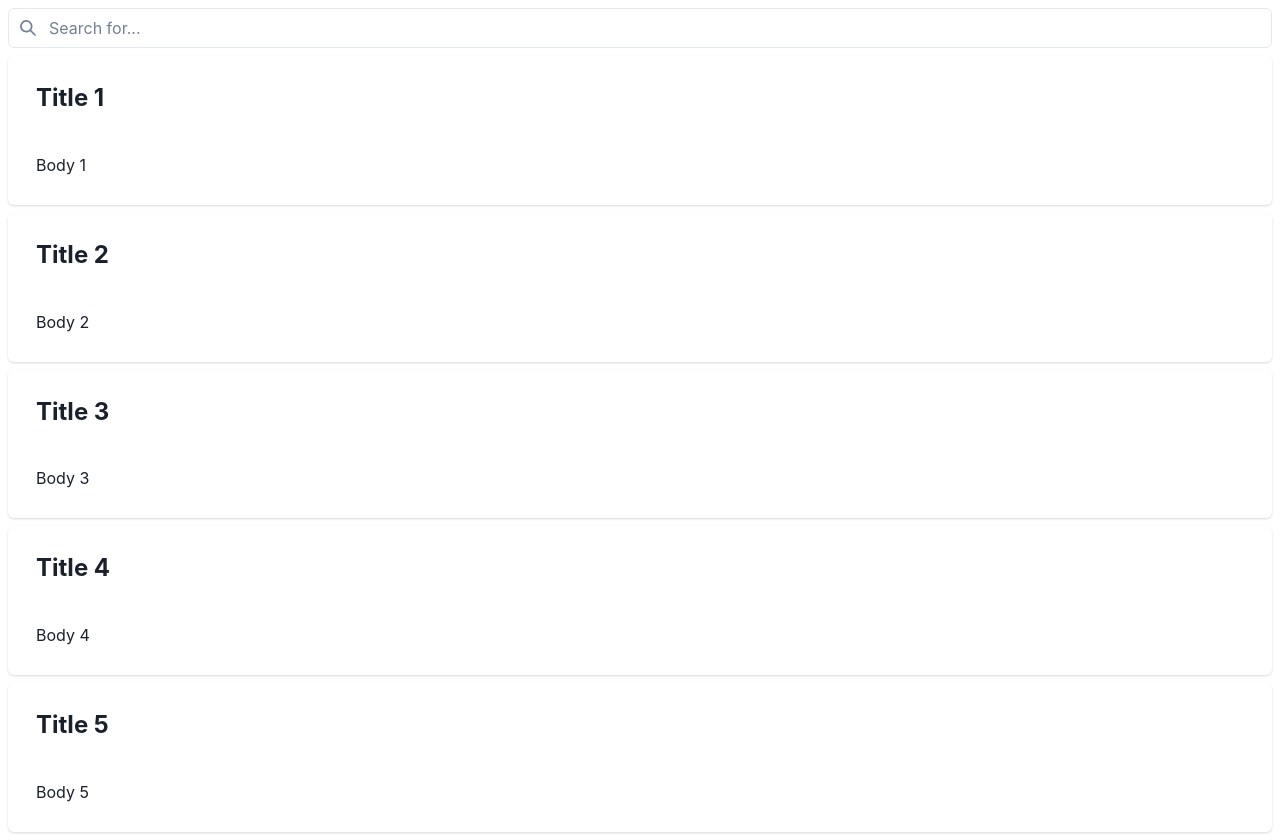
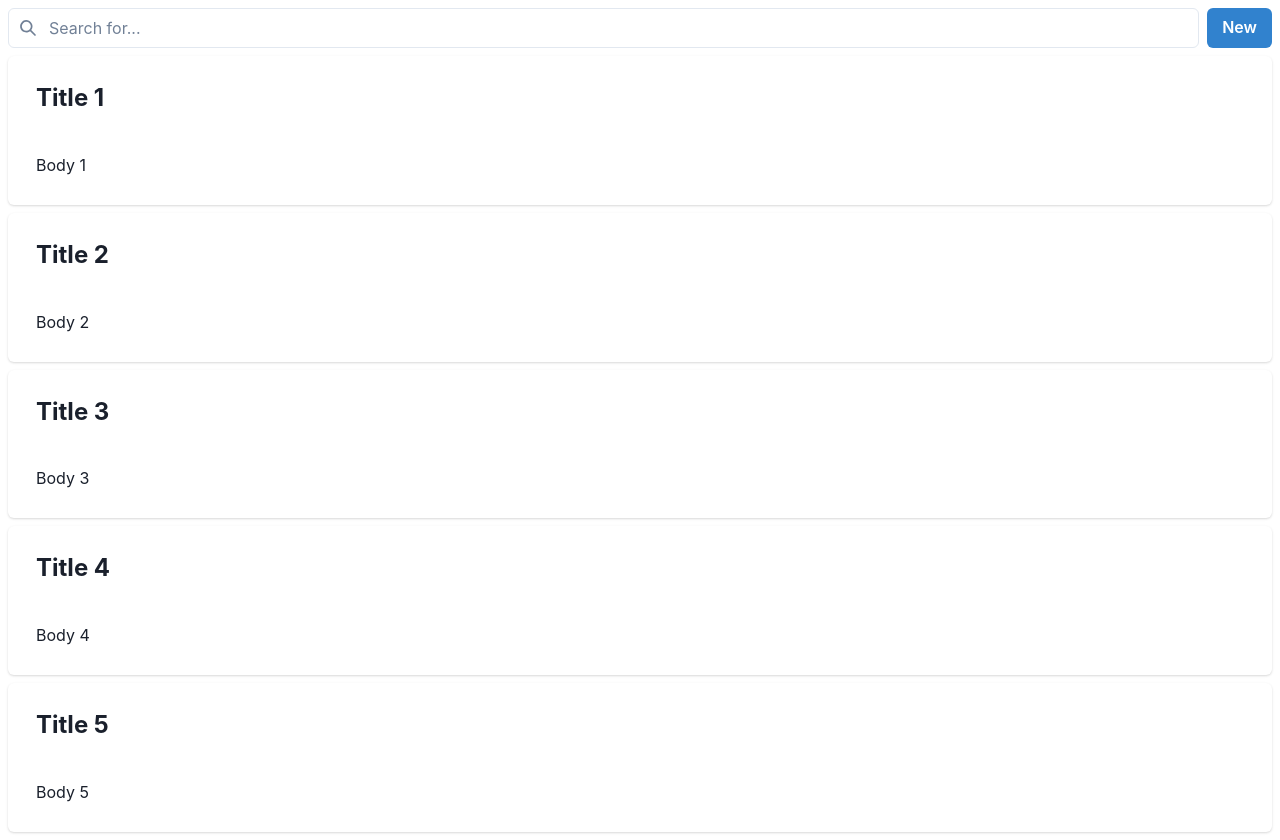
Before and after one commit to chrisvasqm/react-notes, a React (Vite) app: page / in a window 1280 px wide. Built offline with nearby package versions, Linux system fonts and the light colour scheme.

Commit message:
Add new button

```diff
--- a/src/App.tsx
+++ b/src/App.tsx
@@ -1,5 +1,5 @@
 import { useState } from 'react';
-import { Stack } from '@chakra-ui/react';
+import { Button, HStack, Stack } from '@chakra-ui/react';
 import NoteCard from './components/NoteCard';
 import notesData from './resources/notes.json';
 import SearchBar from './components/SearchBar';
@@ -14,7 +14,10 @@ function App() {
   return (
     <>
       <Stack spacing={2} margin={2}>
-        <SearchBar onChange={text => handleSearch(text)} />
+        <HStack>
+          <SearchBar onChange={text => handleSearch(text)} />
+          <Button colorScheme='blue'>New</Button>
+        </HStack>
 
         {notes &&
           notes.map(note => <NoteCard key={note.title} title={note.title} body={note.body} />)}
```
